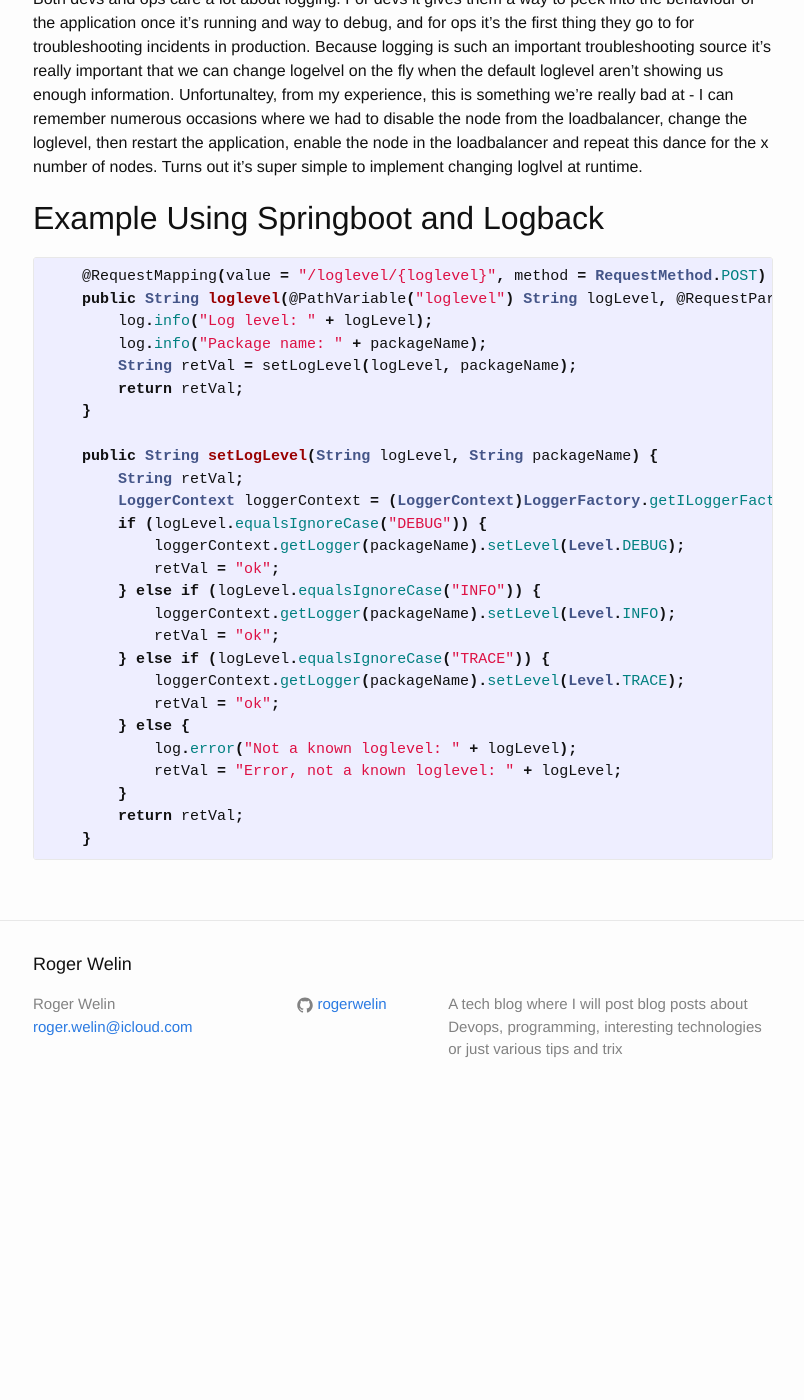
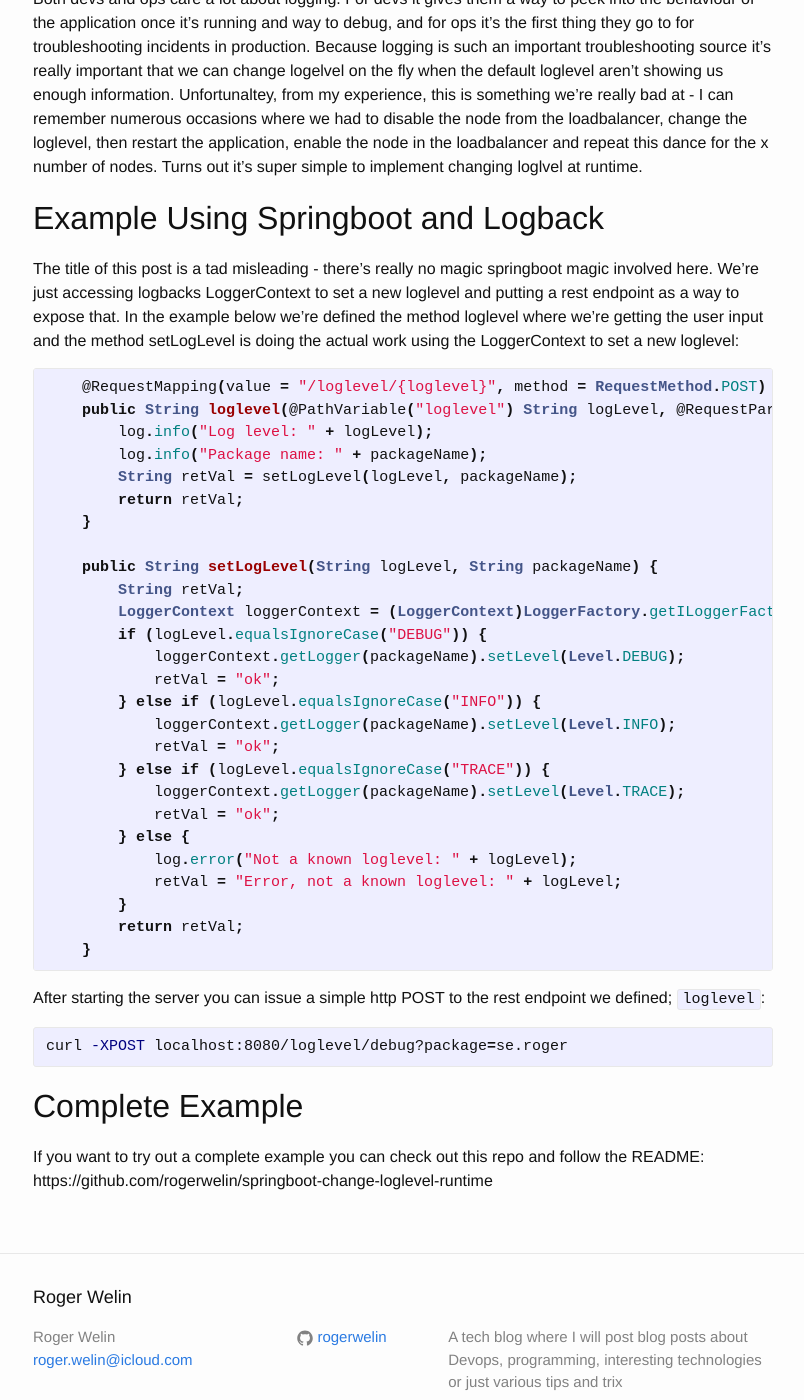
Before and after one commit to rogerwelin/rogerwelin.github.io, a Jekyll site: the page built from _posts/2017-03-11-change-loglevel-at-runtime-springboot.markdown, in a window 1280 px wide and 1400 px high, scrolled down 276 px. Shown: the whole window, without its empty margins (237-1041 px from the left). Built offline with Jekyll 4.4.1, drawn with Linux system fonts in a browser that asks for light colours; comment, search, counter and statistics services are not loaded; before the commit the page ends 1397 px from its top, so only the background shows below that.

Commit message:
more or less done

````diff
--- a/_posts/2017-03-11-change-loglevel-at-runtime-springboot.markdown
+++ b/_posts/2017-03-11-change-loglevel-at-runtime-springboot.markdown
@@ -3,14 +3,14 @@
 comments: true
 title:  "Springboot - change loglevel at runtime"
 date:   2017-03-11 12:43:43
-categories: java springboot slf4j
+categories: java springboot logback
 ---
 
 ## Introduction
 Both devs and ops care a lot about logging. For devs it gives them a way to peek into the behaviour of the application once it's running and way to debug, and for ops it's the first thing they go to for troubleshooting incidents in production. Because logging is such an important troubleshooting source it's really important that we can change logelvel on the fly when the default loglevel aren't showing us enough information. Unfortunaltey, from my experience, this is something we're really bad at - I can remember numerous occasions where we had to disable the node from the loadbalancer, change the loglevel, then restart the application, enable the node in the loadbalancer and repeat this dance for the x number of nodes. Turns out it's super simple to implement changing loglvel at runtime.
 
 ## Example Using Springboot and Logback
-
+The title of this post is a tad misleading - there's really no magic springboot magic involved here. We're just accessing logbacks LoggerContext to set a new loglevel and putting a rest endpoint as a way to expose that. In the example below we're defined the method loglevel where we're getting the user input and the method setLogLevel is doing the actual work using the LoggerContext to set a new loglevel:
 
 {% highlight java %}
     @RequestMapping(value = "/loglevel/{loglevel}", method = RequestMethod.POST)
@@ -40,3 +40,12 @@
         return retVal;
     }
 {% endhighlight %}
+
+After starting the server you can issue a simple http POST to the rest endpoint we defined; ```loglevel```:
+
+{% highlight bash %}
+curl -XPOST localhost:8080/loglevel/debug?package=se.roger
+{% endhighlight %}
+
+## Complete Example
+If you want to try out a complete example you can check out this repo and follow the README: https://github.com/rogerwelin/springboot-change-loglevel-runtime
````
